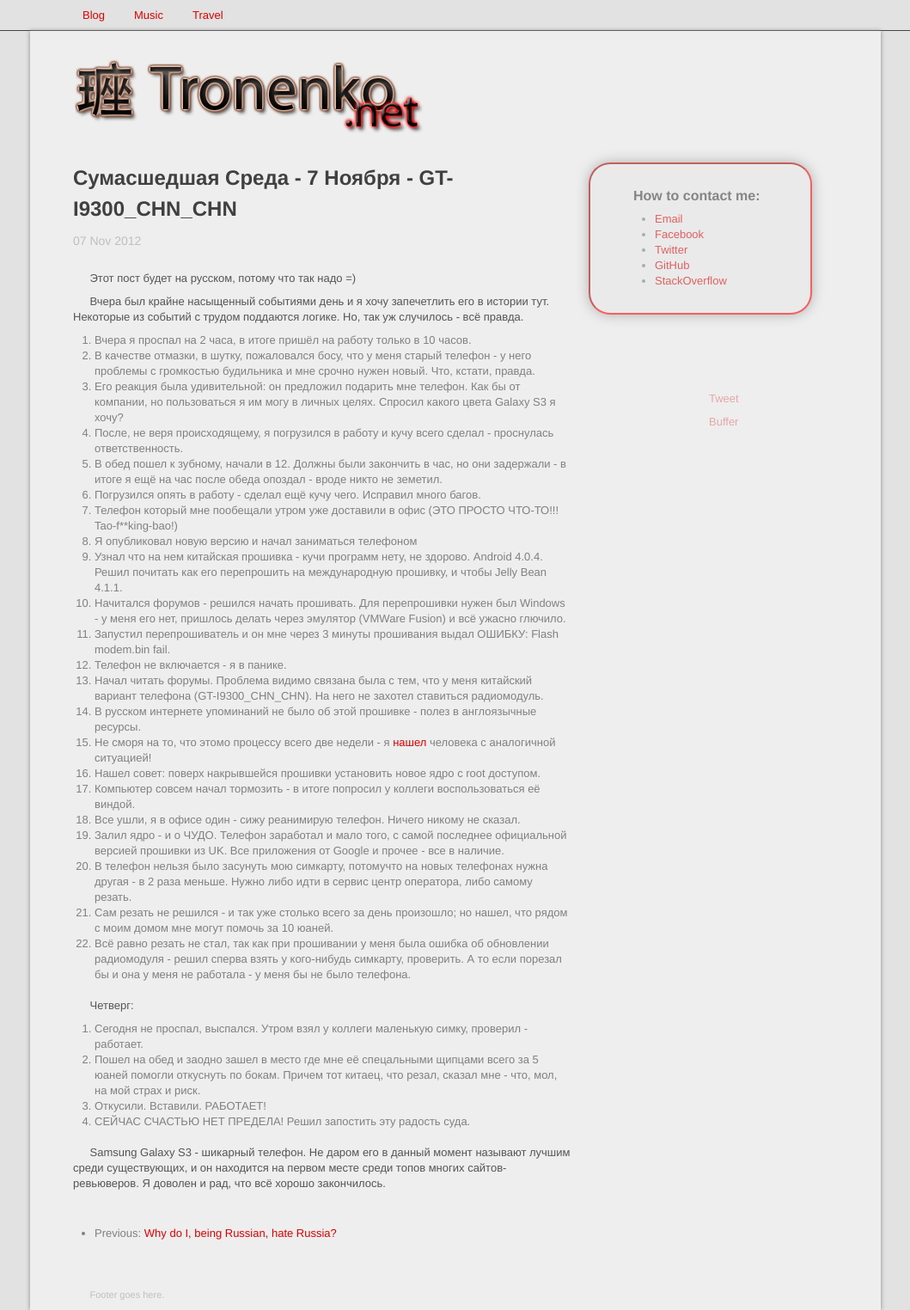
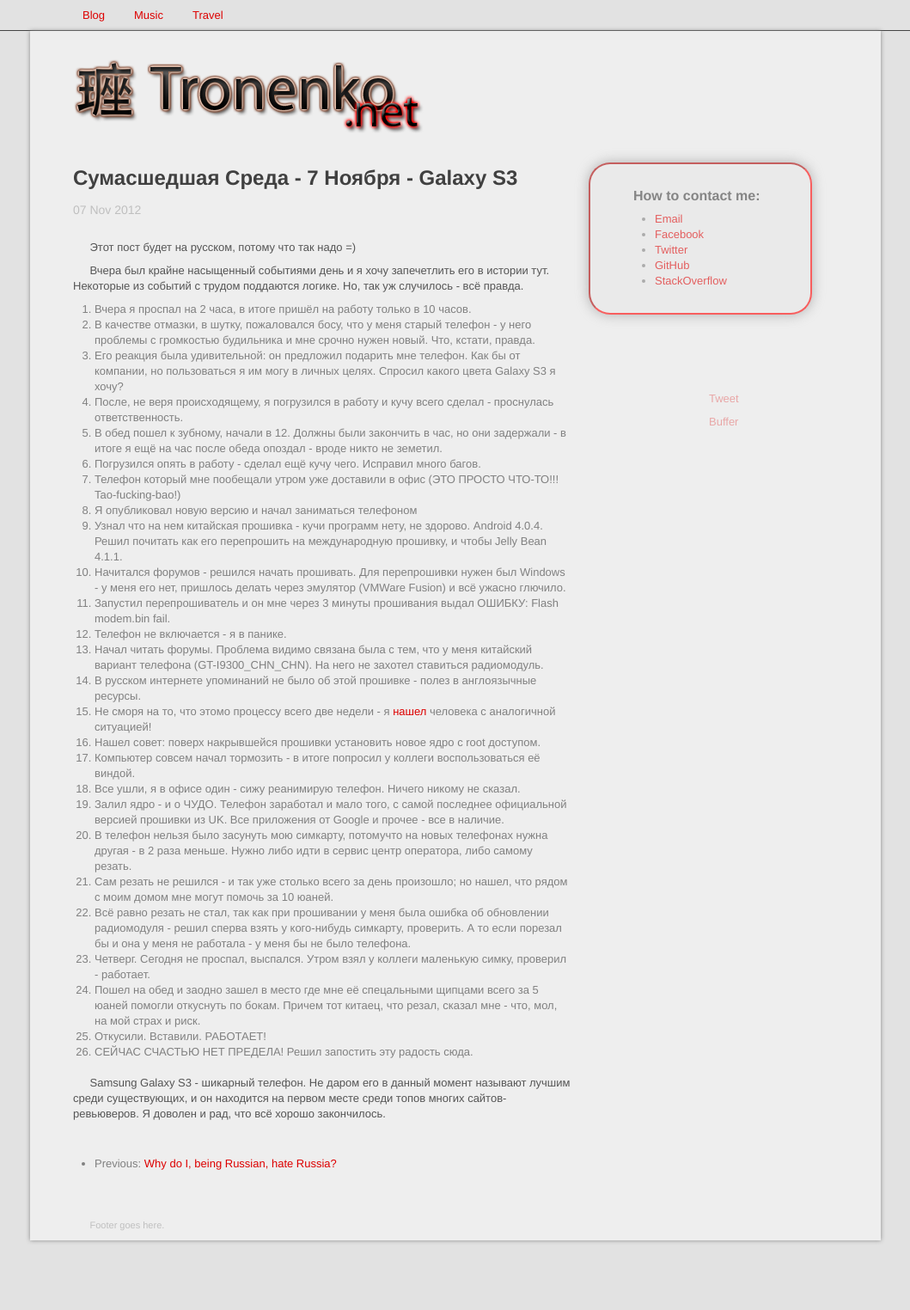
Before and after one commit to morphium/morphium.github.com, a Jekyll site: the page built from _posts/2012-11-07-crazy-wednesday-flashing-galaxy-s3.markdown, in a window 1280 px wide. Shown: the whole page at 86% size, without its empty margins (110-1169 px from the left). Built offline with Jekyll 4.4.1, drawn with Linux system fonts in a browser that asks for light colours; nearby versions of some CDN libraries; comment, search, counter and statistics services are not loaded.

Commit message:
galaxy s3 note edited

```diff
--- a/_posts/2012-11-07-crazy-wednesday-flashing-galaxy-s3.markdown
+++ b/_posts/2012-11-07-crazy-wednesday-flashing-galaxy-s3.markdown
@@ -1,6 +1,6 @@
 ---
 layout: blog
-title: Сумасшедшая Среда - 7 Ноября - GT-I9300_CHN_CHN
+title: Сумасшедшая Среда - 7 Ноября - Galaxy S3
 ---
 
 Этот пост будет на русском, потому что так надо =)
@@ -14,7 +14,7 @@ title: Сумасшедшая Среда - 7 Ноября - GT-I9300_CHN_CHN
 4. После, не веря происходящему, я погрузился в работу и кучу всего сделал - проснулась ответственность.
 5. В обед пошел к зубному, начали в 12. Должны были закончить в час, но они задержали - в итоге я ещё на час после обеда опоздал - вроде никто не земетил.
 6. Погрузился опять в работу - сделал ещё кучу чего. Исправил много багов.
-7. Телефон который мне пообещали утром уже доставили в офис (ЭТО ПРОСТО ЧТО-ТО!!! Tao-f**king-bao!)
+7. Телефон который мне пообещали утром уже доставили в офис (ЭТО ПРОСТО ЧТО-ТО!!! Tao-fucking-bao!)
 8. Я опубликовал новую версию и начал заниматься телефоном
 9. Узнал что на нем китайская прошивка - кучи программ нету, не здорово. Android 4.0.4. Решил почитать как его перепрошить на международную прошивку, и чтобы Jelly Bean 4.1.1.
 10. Начитался форумов - решился начать прошивать. Для перепрошивки нужен был Windows - у меня его нет, пришлось делать через эмулятор (VMWare Fusion) и всё ужасно глючило.
@@ -30,13 +30,10 @@ title: Сумасшедшая Среда - 7 Ноября - GT-I9300_CHN_CHN
 20. В телефон нельзя было засунуть мою симкарту, потомучто на новых телефонах нужна другая - в 2 раза меньше. Нужно либо идти в сервис центр оператора, либо самому резать.
 21. Сам резать не решился - и так уже столько всего за день произошло; но нашел, что рядом с моим домом мне могут помочь за 10 юаней.
 22. Всё равно резать не стал, так как при прошивании у меня была ошибка об обновлении радиомодуля - решил сперва взять у кого-нибудь симкарту, проверить. А то если порезал бы и она у меня не работала - у меня бы не было телефона.
-
-Четверг:
-
-23. Сегодня не проспал, выспался. Утром взял у коллеги маленькую симку, проверил - работает.
+23. Четверг. Сегодня не проспал, выспался. Утром взял у коллеги маленькую симку, проверил - работает.
 24. Пошел на обед и заодно зашел в место где мне её спецальными щипцами всего за 5 юаней помогли откуснуть по бокам. Причем тот китаец, что резал, сказал мне - что, мол, на мой страх и риск.
 25. Откусили. Вставили. РАБОТАЕТ!
-26. СЕЙЧАС СЧАСТЬЮ НЕТ ПРЕДЕЛА! Решил запостить эту радость суда.
+26. СЕЙЧАС СЧАСТЬЮ НЕТ ПРЕДЕЛА! Решил запостить эту радость сюда.
 
 Samsung Galaxy S3 - шикарный телефон. Не даром его в данный момент называют лучшим среди существующих, и он находится на первом месте среди топов многих сайтов-ревьюверов.
 Я доволен и рад, что всё хорошо закончилось.
```
